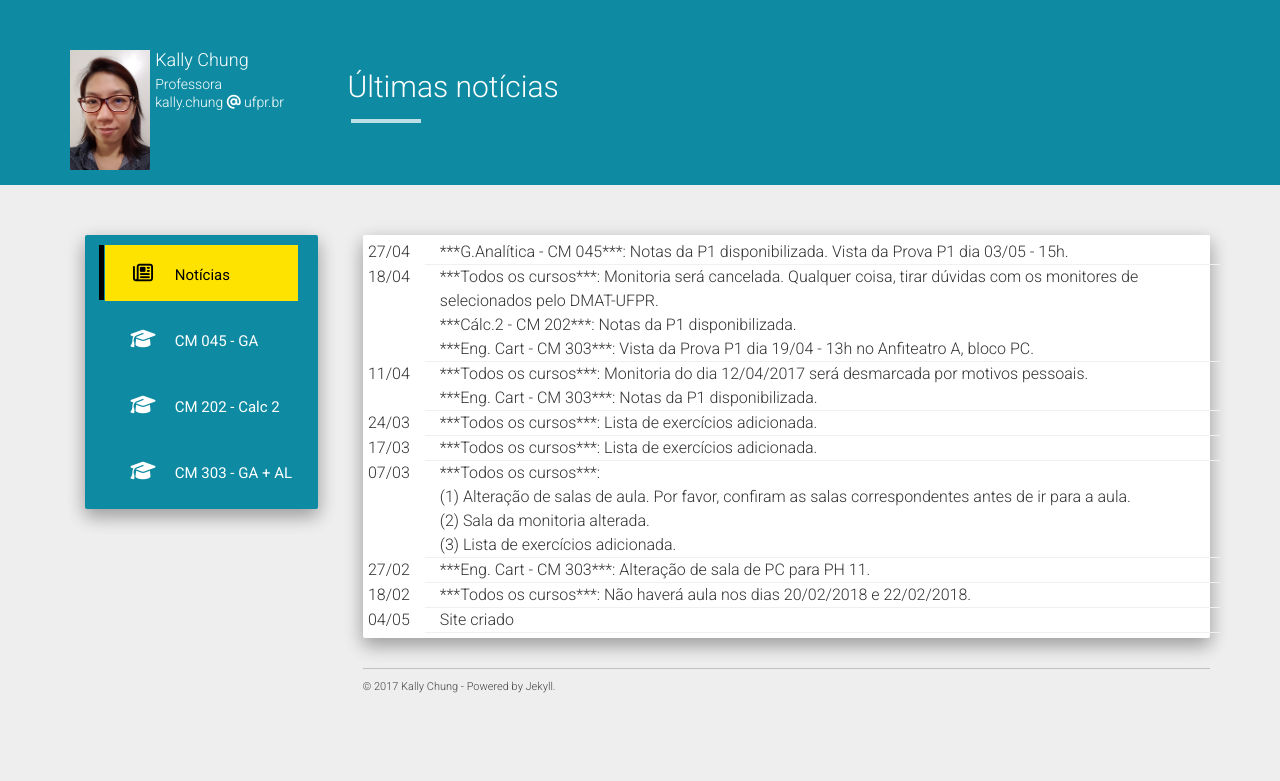
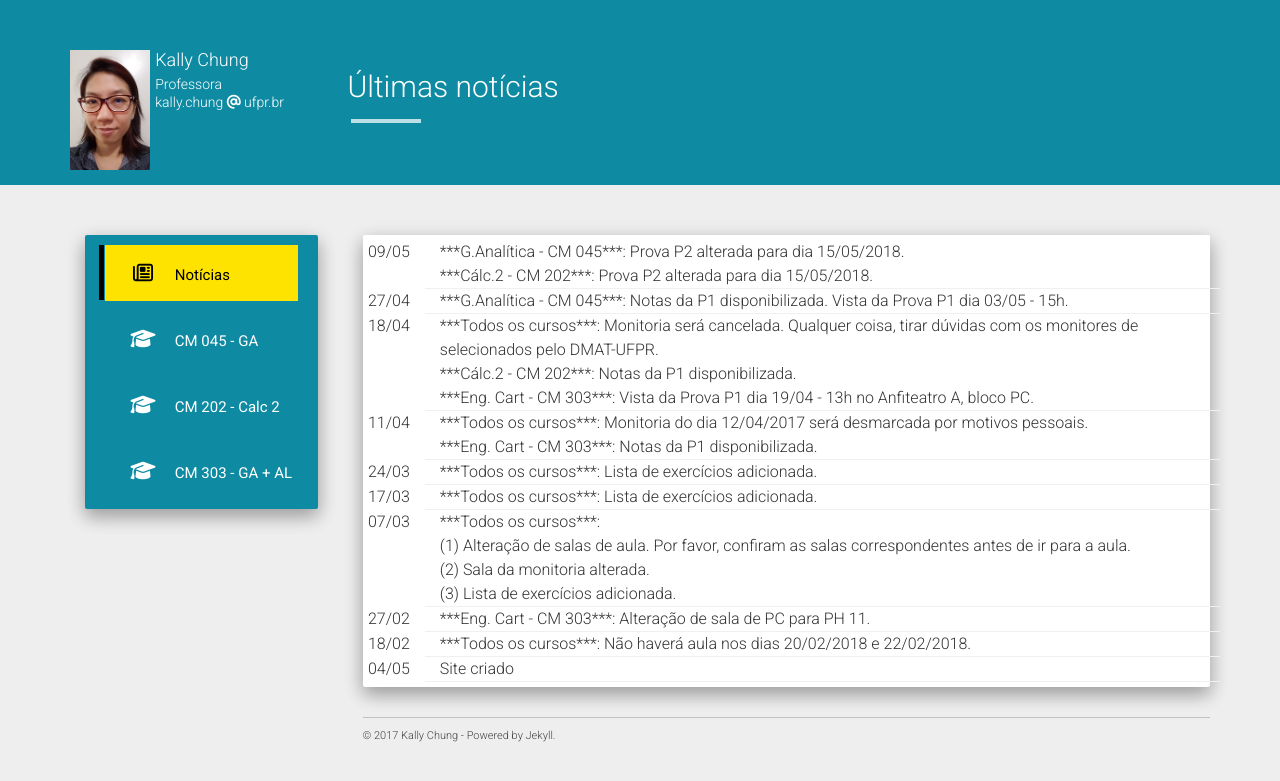
Before and after one commit to chunggnuhc/chunggnuhc.github.io, a Jekyll site: the page built from index.html, in a window 1280 px wide. Shown: the top 781 px of the page. Built offline with Jekyll 4.4.1, drawn with Linux system fonts in a browser that asks for light colours; nearby versions of some CDN libraries.

Commit message:
Update sobre prova P2

```diff
--- a/_data/noticias.yml
+++ b/_data/noticias.yml
@@ -1,3 +1,5 @@
+- data: 2018-05-09
+  noticia: "***G.Analítica - CM 045***: Prova P2 alterada para dia 15/05/2018.<br/>***Cálc.2 - CM 202***: Prova P2 alterada para dia 15/05/2018."
 - data: 2018-04-27
   noticia: "***G.Analítica - CM 045***: Notas da P1 disponibilizada. Vista da Prova P1 dia 03/05 - 15h."
 - data: 2018-04-18
```
